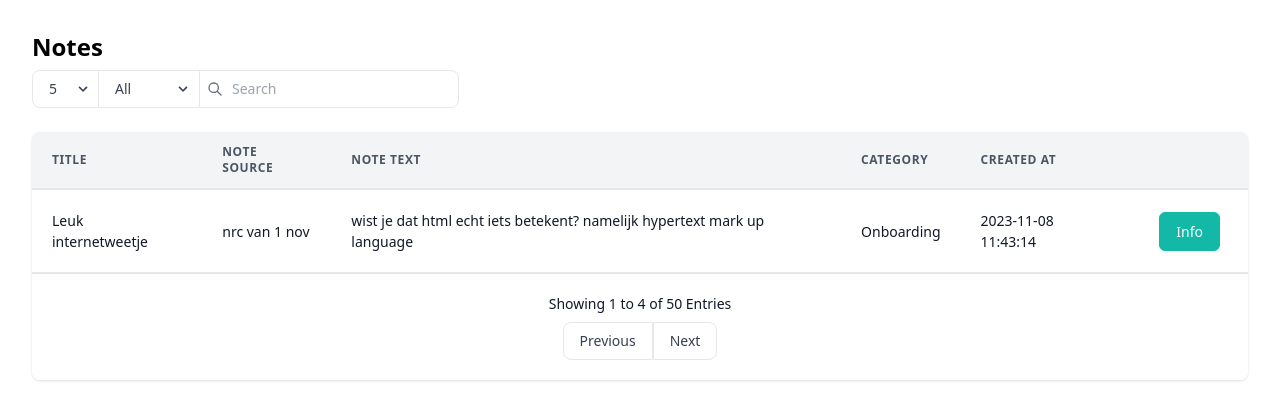
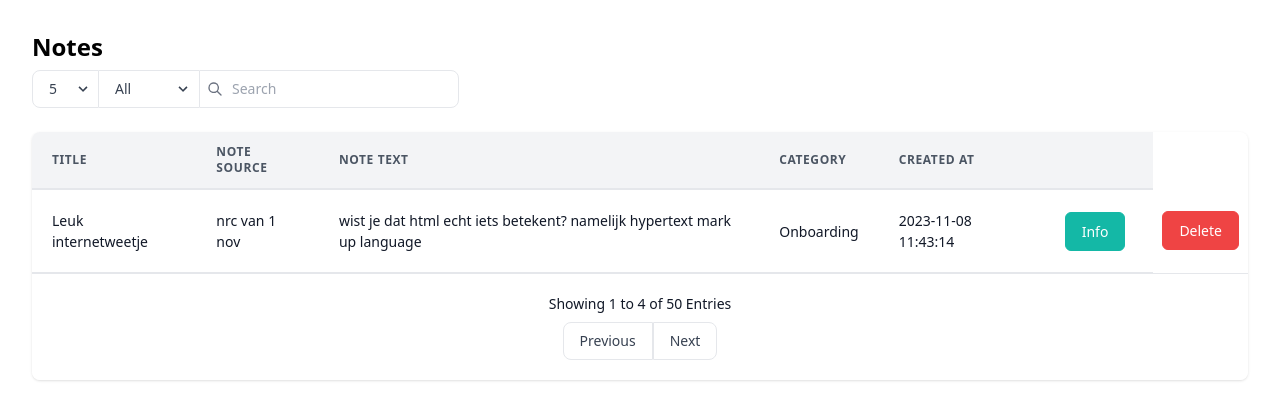
Before and after one commit to NezirNezirevic1054620/test-correct_with_chatgpt, a Flask app: page /notes in a window 1280 px wide. Shown: the part 64-484 px from the top of the page. Run offline with Flask 3, Linux system fonts and the light colour scheme; some libraries are stand-ins or nearby versions.

Commit message:
added a delete button

```diff
--- a/controllers/notes_controller.py
+++ b/controllers/notes_controller.py
@@ -30,3 +30,6 @@ class NotesController(DatabaseConnector):
             return NotesController.cursor.lastrowid
         except Error as error:
             print(error)
+
+    #@staticmethod
+  #  def delete_note:
--- a/templates/notes.html.j2
+++ b/templates/notes.html.j2
@@ -110,6 +110,14 @@
                                 Info
                                 </button>
                             </td>
+                            <td class="">
+                                <button
+                                    type="submit"
+                                    class="border border-red-500 bg-red-500 text-white rounded-md px-4 py-2 m-2 transition duration-500 ease select-none hover:bg-red-600 focus:outline-none focus:shadow-outline"
+                                    >
+                                Delete
+                                </button>
+                            </td>
                         </tr>
                         {% endfor %}
                     </tbody>
```
